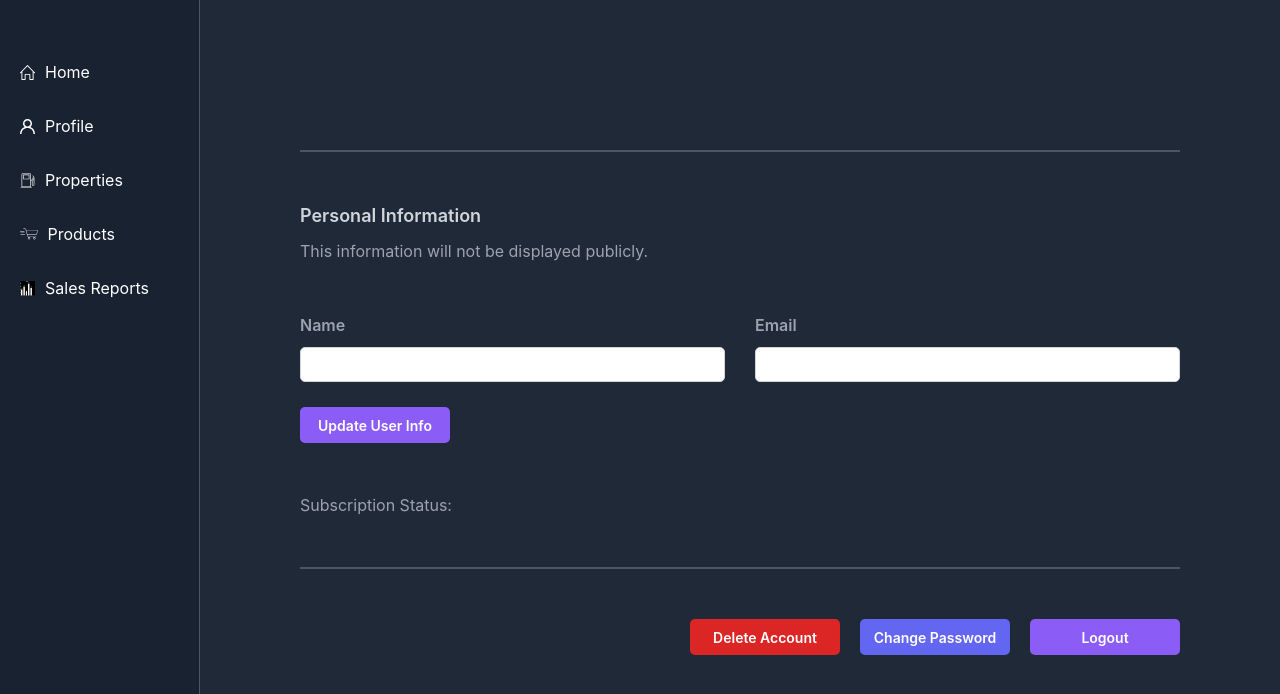
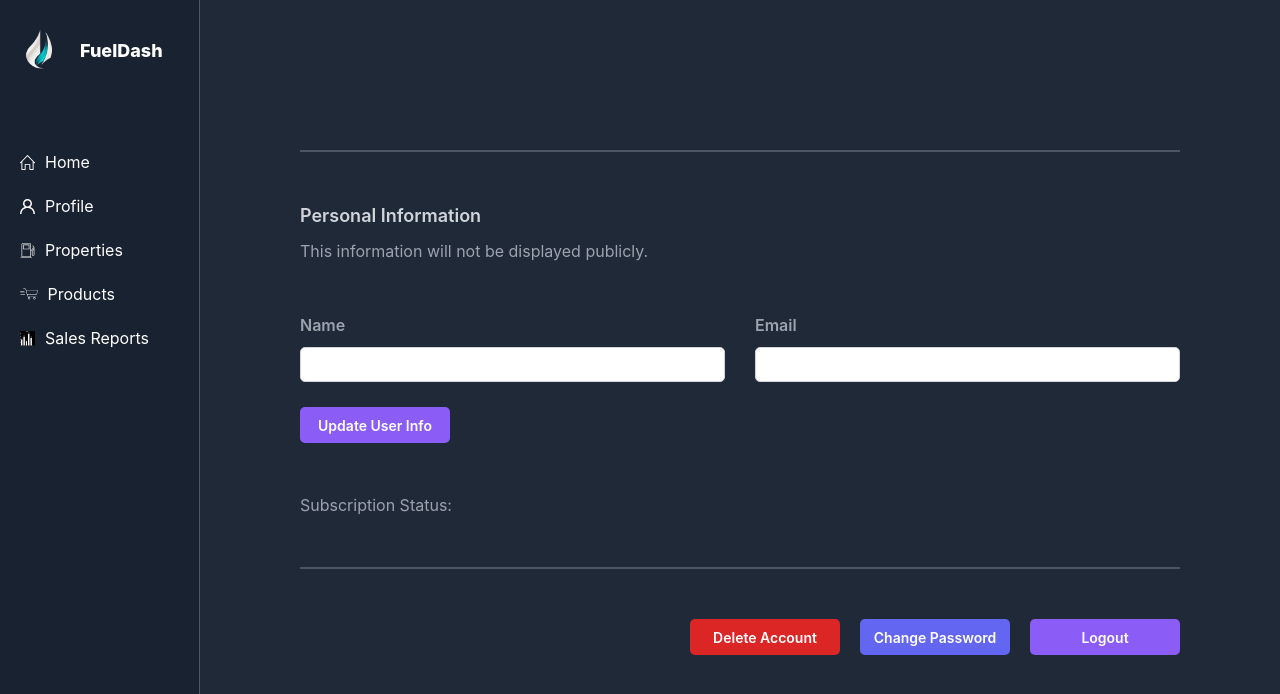
Before and after one commit to asingh714/FuelDash, a React (Vite) app in the folder client/: page /profile in a window 1280 px wide. Shown: the top 694 px of the page. Built offline with nearby package versions, Linux system fonts and the light colour scheme; no server answers.

Commit message:
added fuel dash logo to dashboard menu

```diff
--- a/client/src/Components/DashboardMenu/DashboardMenu.jsx
+++ b/client/src/Components/DashboardMenu/DashboardMenu.jsx
@@ -4,7 +4,13 @@ import "./DashboardMenu.scss";
 const DashboardMenu = () => {
   return (
     <div className="dashboard-menu">
-      <Link to="/dashboard">
+      <div className="logo-container">
+        <img src="/fueldash_logo.png" alt="" />
+        <span>FuelDash</span>
+      </div>
+
+      <div className="dashboard-menu-links">
+        <Link to="/dashboard" className="active">
           <img src="/home.svg" alt="logo" className="logo" />
           Home
         </Link>
@@ -25,6 +31,7 @@ const DashboardMenu = () => {
           Sales Reports
         </Link>
       </div>
+    </div>
   );
 };
 
--- a/client/src/Components/DashboardMenu/DashboardMenu.scss
+++ b/client/src/Components/DashboardMenu/DashboardMenu.scss
@@ -1,16 +1,30 @@
 @import "../../styles/variables.scss";
 
 .dashboard-menu {
-  // margin-top: 20rem;
-  // height: 150vh;
   background-color: $dark-nav;
-  // margin: 5rem 0 0 2rem;
-  padding: 5rem 0 0 0;
   display: flex;
   flex-direction: column;
-  gap: 10px;
   min-width: 20rem;
   border-right: 1px solid $gray-600;
+  padding: 1rem 0;
+
+  .logo-container {
+    display: flex;
+    align-items: center;
+
+    img {
+      width: 8rem;
+      height: 8rem;
+    }
+
+    span {
+      font-size: 1.8rem;
+      font-weight: 800;
+      color: white;
+    }
+  }
+  .dashboard-menu-links {
+    padding: 5rem 0 0 0;
 
     a {
       color: white;
@@ -18,9 +32,8 @@
       display: flex;
       align-items: center;
       gap: 1rem;
-    // margin-bottom: 1rem;
-    // justify-content: center;
       transition: all 0.3s;
+
       .gas-logo {
         filter: invert(100%) sepia(100%) saturate(0%) hue-rotate(162deg)
           brightness(101%) contrast(104%);
@@ -32,3 +45,4 @@
       }
     }
   }
+}
--- a/client/src/Components/DataTable/DataTable.scss
+++ b/client/src/Components/DataTable/DataTable.scss
@@ -85,8 +85,8 @@
 }
 
 .table-component-container.sub-table {
-  background-color: $gray-900;
-  border: 1px solid $gray-700;
+  background-color: $dark-nav;
+  border: 1px solid $gray-600;
   border-radius: 1rem;
   margin-bottom: 1rem;
 
--- a/client/src/Components/GasInventoryBoxes/GasInventoryBoxes.jsx
+++ b/client/src/Components/GasInventoryBoxes/GasInventoryBoxes.jsx
@@ -39,7 +39,7 @@ const GasInventoryBoxes = ({ propertyId }) => {
       <h2>Tank Volume</h2>
       <div className="inventory-boxes">
         {data &&
-          data?.map(({ gasType, quantityInGallons }, index) => (
+          data.map(({ gasType, quantityInGallons }, index) => (
             <div
               key={index}
               className={`single-gas-inventory-box-container ${
--- a/client/src/Components/InventoryContainer/InventoryContainer.jsx
+++ b/client/src/Components/InventoryContainer/InventoryContainer.jsx
@@ -35,7 +35,7 @@ const InventoryContainer = ({ propertyId }) => {
       <h2>Product Inventory</h2>
       <div className="nongas-inventory-boxes">
         {data &&
-          data?.map((inventory, index) => (
+          data.map((inventory, index) => (
             <div
               className={`single-inventory-box-container  ${
                 inventory.quantity < 150 ? "red" : ""
--- a/client/src/Components/Modal/Modal.scss
+++ b/client/src/Components/Modal/Modal.scss
@@ -13,9 +13,9 @@
   z-index: 10;
 
   .modal-container {
-    background-color: $slate-950;
+    background-color: $dark-nav;
     color: $gray-300;
-    border: 1px solid $gray-700;
+    border: 1px solid $gray-600;
     padding: 3rem;
     border-radius: 8px;
     width: 50rem;
@@ -43,10 +43,9 @@
         font-weight: 600;
         width: 100%;
         border-radius: 5px;
-        background-color: $slate-900;
-        color: $gray-300;
-        border: 1px solid $gray-700;
         padding: 0.75rem 1rem;
+        border: 1px solid $gray-300;
+        color: $zinc-400;
       }
 
       .error-text {
@@ -85,9 +84,9 @@
   }
 
   .wide {
-    background-color: $slate-950;
+    background-color: $dark-nav;
     color: $gray-300;
-    border: 1px solid $gray-700;
+    border: 1px solid $gray-600;
     padding: 5rem 0;
     border-radius: 8px;
     width: 90%;
--- a/client/src/Pages/DetailedReports/DetailedReports.scss
+++ b/client/src/Pages/DetailedReports/DetailedReports.scss
@@ -1,5 +1,8 @@
+@import "../../styles/variables.scss";
+
 .detail-report-page-container {
   display: flex;
+  background-color: $gray-800;
 
   .detail-report-container {
     display: flex;
--- a/client/src/Pages/Products/Products.scss
+++ b/client/src/Pages/Products/Products.scss
@@ -4,13 +4,18 @@
   display: flex;
   color: #fff;
   min-height: 100vh;
+  background-color: $gray-800;
 
   .products-container {
     flex: 1;
     padding: 5rem;
 
+    .add-btn {
+      margin-left: auto;
+    }
+
     hr {
-      border: 1px solid $gray-700;
+      border: 1px solid $gray-600;
       margin: 5rem 0;
     }
 
--- a/client/src/Pages/SalesReports/SalesReports.scss
+++ b/client/src/Pages/SalesReports/SalesReports.scss
@@ -4,13 +4,19 @@
   display: flex;
   color: #fff;
   min-height: 100vh;
+  background-color: $gray-800;
 
   .sales-report-container {
     flex: 1;
     padding: 10rem;
 
+    .add-btn {
+      margin-top: 2rem;
+      margin-left: auto;
+    }
+
     hr {
-      border: 1px solid $gray-700;
+      border: 1px solid $gray-600;
       margin: 5rem 0;
     }
 
```
Lines whose indentation alone changed are shown as unchanged.
